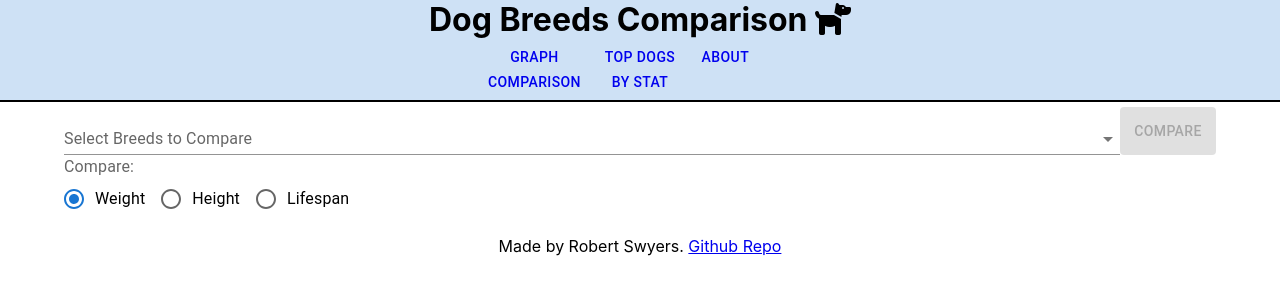
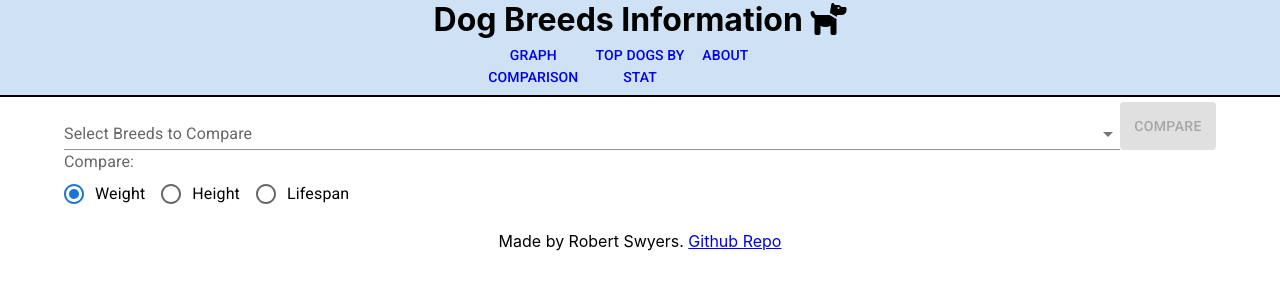
Before and after one commit to baubsy/dogs, a React (Create React App) app: page / in a window 1280 px wide. Shown: the top 300 px of the page. Built offline with nearby package versions, Linux system fonts and the light colour scheme; no server answers.

Commit message:
fixed card height, added font

```diff
--- a/public/index.html
+++ b/public/index.html
@@ -9,13 +9,20 @@
             name="description"
             content="Web site created using create-react-app"
         />
-    <script src="https://kit.fontawesome.com/7e2e8070be.js" crossorigin="anonymous"></script>
+        <script
+            src="https://kit.fontawesome.com/7e2e8070be.js"
+            crossorigin="anonymous"
+        ></script>
         <link rel="apple-touch-icon" href="%PUBLIC_URL%/logo192.png" />
         <!--
       manifest.json provides metadata used when your web app is installed on a
       user's mobile device or desktop. See https://developers.google.com/web/fundamentals/web-app-manifest/
     -->
         <link rel="manifest" href="%PUBLIC_URL%/manifest.json" />
+        <link
+            rel="stylesheet"
+            href="https://fonts.googleapis.com/css?family=Roboto:300,400,500,700&display=swap"
+        />
         <!--
       Notice the use of %PUBLIC_URL% in the tags above.
       It will be replaced with the URL of the `public` folder during the build.
@@ -39,6 +46,5 @@
 
       To begin the development, run `npm start` or `yarn start`.
       To create a production bundle, use `npm run build` or `yarn build`.
-    -->
-  </body>
+    --></body>
 </html>
--- a/src/components/BreedCard.tsx
+++ b/src/components/BreedCard.tsx
@@ -9,12 +9,13 @@ interface CardProps {
 const BreedCard = (props: CardProps) => {
     return (
         <div>
-            <Card sx={{maxWidth: 250, minWidth: 250}}>
+            <Card sx={{maxWidth: 250, minWidth: 250, minHeight: 325}}>
                 <CardMedia
                     component="img"
                     height="140"
                     image= {props.breed.img}
-                    alt={props.breed.name}/>
+                    alt={props.breed.name}
+                    />
                 <CardContent>
                     <Typography gutterBottom variant="h6" component="div">
                         {props.breed.name}
--- a/src/components/Header.tsx
+++ b/src/components/Header.tsx
@@ -1,5 +1,5 @@
 import React from "react";
-import { Button, Grid } from "@mui/material";
+import { Button, Grid, Typography } from "@mui/material";
 import { Link } from "react-router-dom";
 import About from "./About";
 import Main from "./Main";
@@ -10,7 +10,7 @@ const Header = () => {
             <Grid container>
                 <Grid item xs={12}>
                     <h1 className="title">
-                        Dog Breeds Comparison <i className="fa-solid fa-dog" />
+                        Dog Breeds Information <i className="fa-solid fa-dog" />
                     </h1>
                 </Grid>
                 <Grid
@@ -23,14 +23,21 @@ const Header = () => {
                     <Grid item xs={1}>
                         <Button>
                             <Link to="/" style={{ textDecoration: "none" }}>
-                                Graph Comparison
+                                <Typography variant="subtitle2">
+                                    Graph Comparison
+                                </Typography>
                             </Link>
                         </Button>
                     </Grid>
                     <Grid item xs={1}>
                         <Button>
-                            <Link to="/statSearch" style={{ textDecoration: "none" }}>
-                                Top Dogs by Stat
+                            <Link
+                                to="/statSearch"
+                                style={{ textDecoration: "none" }}
+                            >
+                                <Typography variant="subtitle2">
+                                    Top Dogs by Stat
+                                </Typography>
                             </Link>
                         </Button>
                     </Grid>
@@ -40,7 +47,9 @@ const Header = () => {
                                 to="/about"
                                 style={{ textDecoration: "none" }}
                             >
-                                About
+                                <Typography variant="subtitle2">
+                                    About
+                                </Typography>
                             </Link>
                         </Button>
                     </Grid>
--- a/src/components/SearchByStat.tsx
+++ b/src/components/SearchByStat.tsx
@@ -176,7 +176,6 @@ const SearchByStat = () => {
                     </RadioGroup>
                 </FormControl>
             </Box>
-            <button onClick={() => debugClick()}>Debug</button>
             <Grid container spacing={2} alignItems="center" justifyContent="center">
                 {listedBreeds.map((breed) => (
                     <Grid item>
```
Lines whose indentation alone changed are shown as unchanged.
